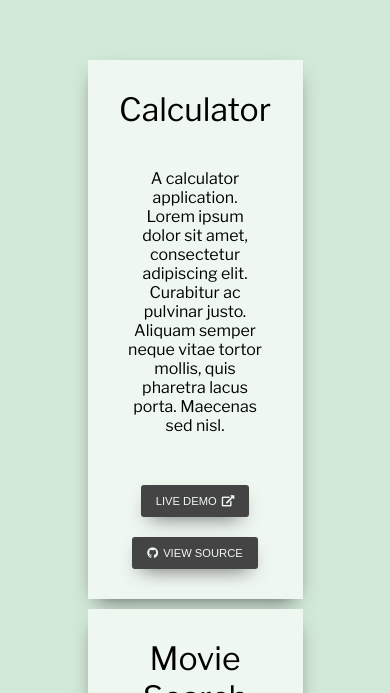
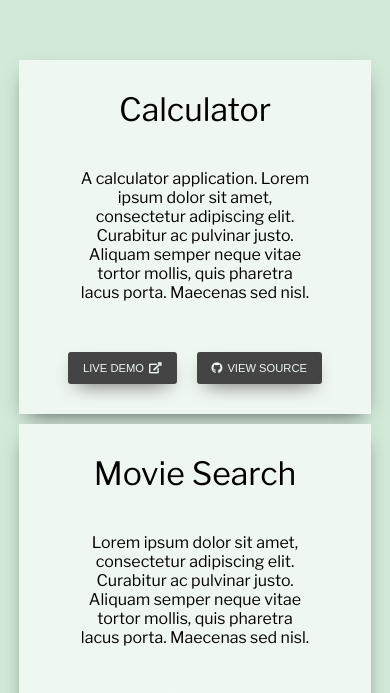
Before and after one commit to MatthieuNadeau96/My-Portfolio, a React (Create React App) app: page / in a window 390 px wide. Shown: the part 824-1517 px from the top of the page. Built offline with nearby package versions, Linux system fonts and the light colour scheme; the HTML template or start-up script is replaced by a standard one.

Commit message:
changed width on the project card to be more responsive

```diff
--- a/src/App.css
+++ b/src/App.css
@@ -191,6 +191,10 @@
     margin: 10px;
   }
 
+  .project-card {
+    width: 85%;
+  }
+
 }
 
 
```
